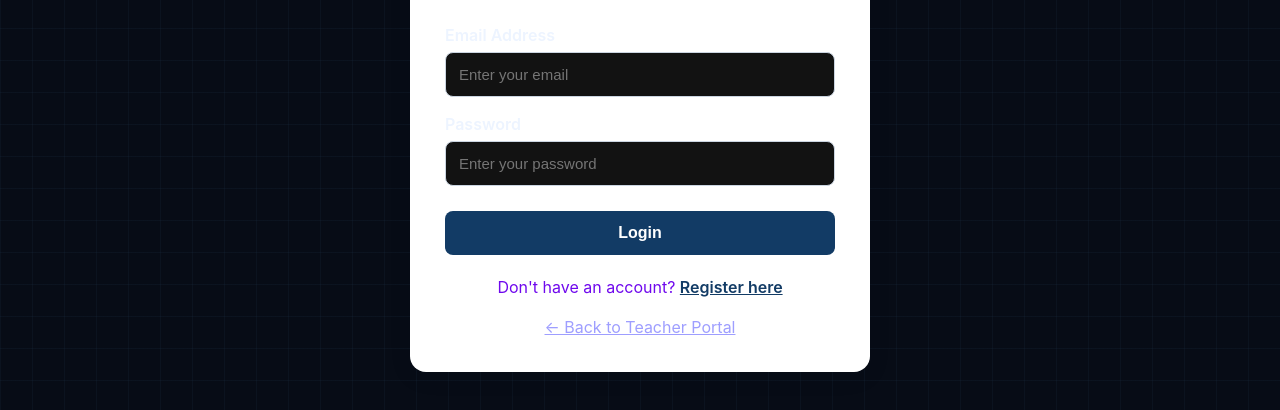
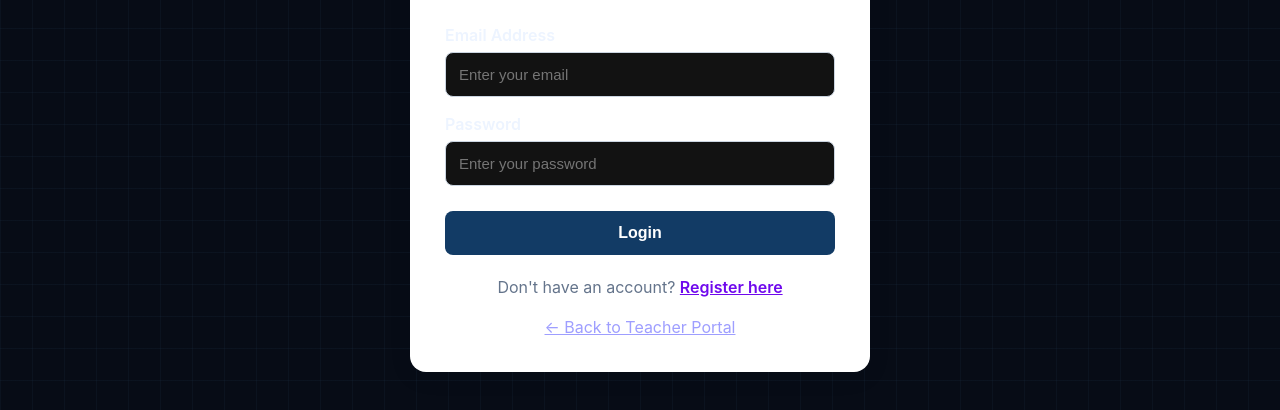
Before and after one commit to fatiehahN/CyberWira-Game, a plain HTML site: page teacher-login.html in a window 1280 px wide. Shown: the part 260-670 px from the top of the page. Drawn offline with Linux system fonts and the light colour scheme.

Commit message:
Update teacher-login.html

```diff
--- a/teacher-login.html
+++ b/teacher-login.html
@@ -51,10 +51,10 @@
     .auth-footer {
       margin-top: 22px;
       text-align: center;
-      color: #6f08ed;
+      color: #64748b;
     }
 
-    .auth-footer a { color: #123b65; font-weight: 600; }
+    .auth-footer a { color: #6f08ed; font-weight: 600; }
     .back-link { display: block; margin-top: 20px; text-align: center; }
   </style>
 </head>
```
